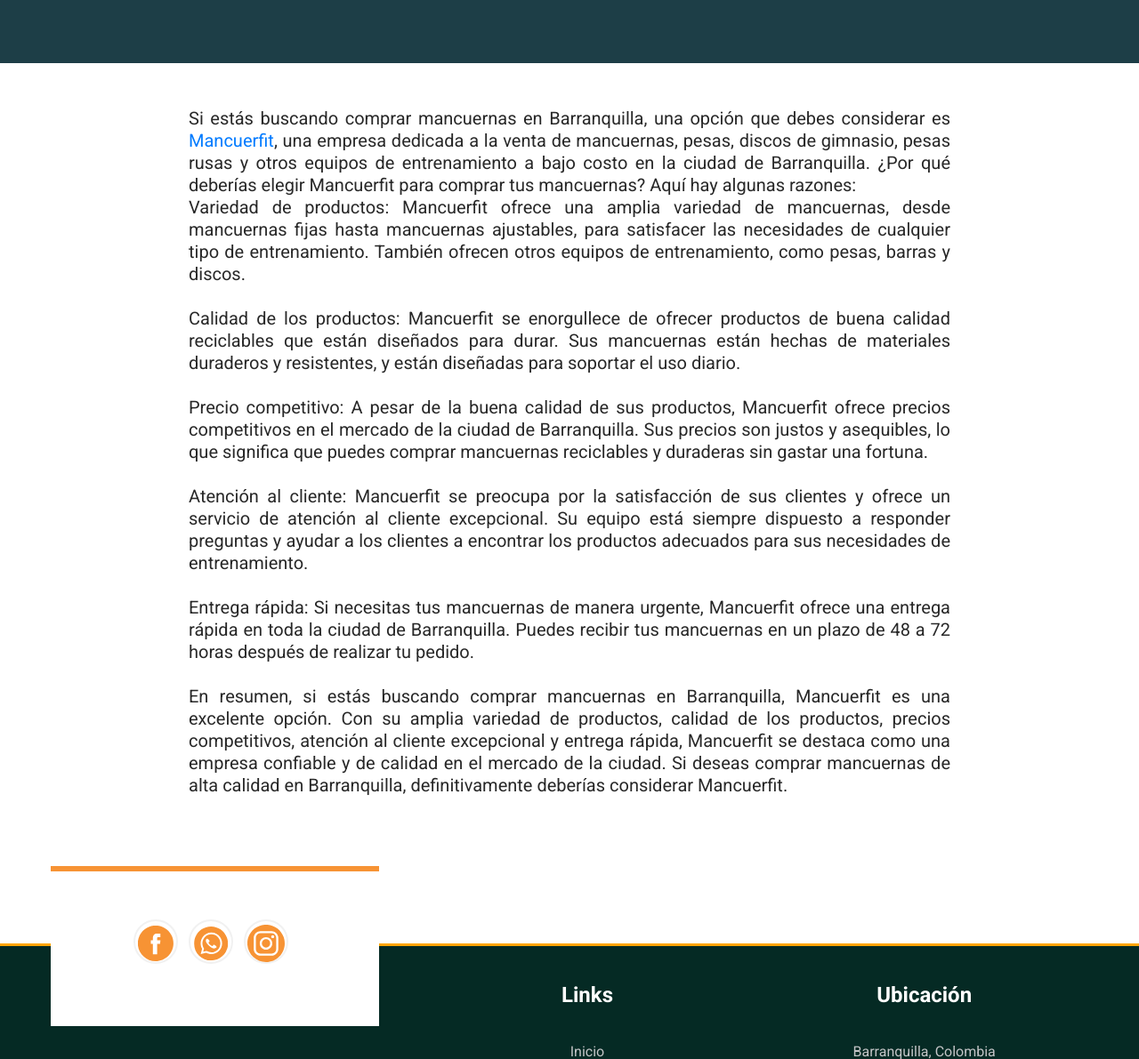
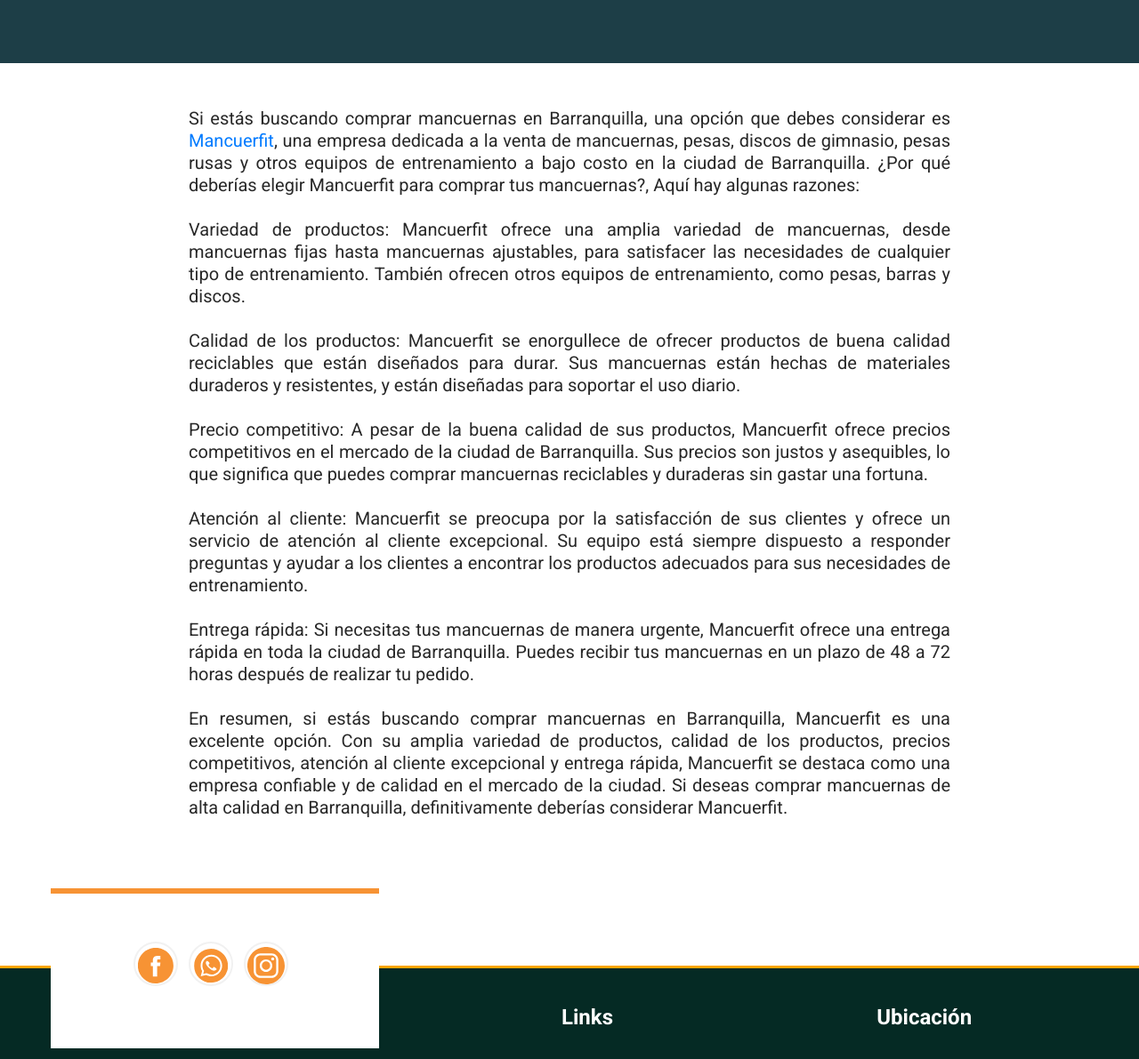
Before and after one commit to ethelgarciasolano/mancuerfit, a Flask app: page /pesasbarranquilla in a window 1280 px wide. Shown: the part 472-1663 px from the top of the page at 89% size. Run offline with Flask 2, Linux system fonts and the light colour scheme; some libraries are stand-ins or nearby versions.

Commit message:
manart21

```diff
--- a/templates/articulo19.html
+++ b/templates/articulo19.html
@@ -107,7 +107,7 @@
             <div class="row align-items-center ">
                     <div class="content-box" >
                         <div class="sec-title text-center">
-                            <div class="text-justify"><h5>Si estás buscando comprar mancuernas en Barranquilla, una opción que debes considerar es <a href="/">Mancuerfit</a>, una empresa dedicada a la venta de mancuernas, pesas, discos de gimnasio, pesas rusas y otros equipos de entrenamiento a bajo costo en la ciudad de Barranquilla. ¿Por qué deberías elegir Mancuerfit para comprar tus mancuernas? Aquí hay algunas razones:<br>
+                            <div class="text-justify"><h5>Si estás buscando comprar mancuernas en Barranquilla, una opción que debes considerar es <a href="/">Mancuerfit</a>, una empresa dedicada a la venta de mancuernas, pesas, discos de gimnasio, pesas rusas y otros equipos de entrenamiento a bajo costo en la ciudad de Barranquilla. ¿Por qué deberías elegir Mancuerfit para comprar tus mancuernas?, Aquí hay algunas razones:<br><br>
                                 Variedad de productos: Mancuerfit ofrece una amplia variedad de mancuernas, desde mancuernas fijas hasta mancuernas ajustables, para satisfacer las necesidades de cualquier tipo de entrenamiento. También ofrecen otros equipos de entrenamiento, como pesas, barras y discos. <br><br>
                                 Calidad de los productos: Mancuerfit se enorgullece de ofrecer productos de buena calidad reciclables que están diseñados para durar. Sus mancuernas están hechas de materiales duraderos y resistentes, y están diseñadas para soportar el uso diario.<br><br>
                                 Precio competitivo: A pesar de la buena calidad de sus productos, Mancuerfit ofrece precios competitivos en el mercado de la ciudad de Barranquilla. Sus precios son justos y asequibles, lo que significa que puedes comprar mancuernas reciclables y duraderas sin gastar una fortuna.<br><br>
```
